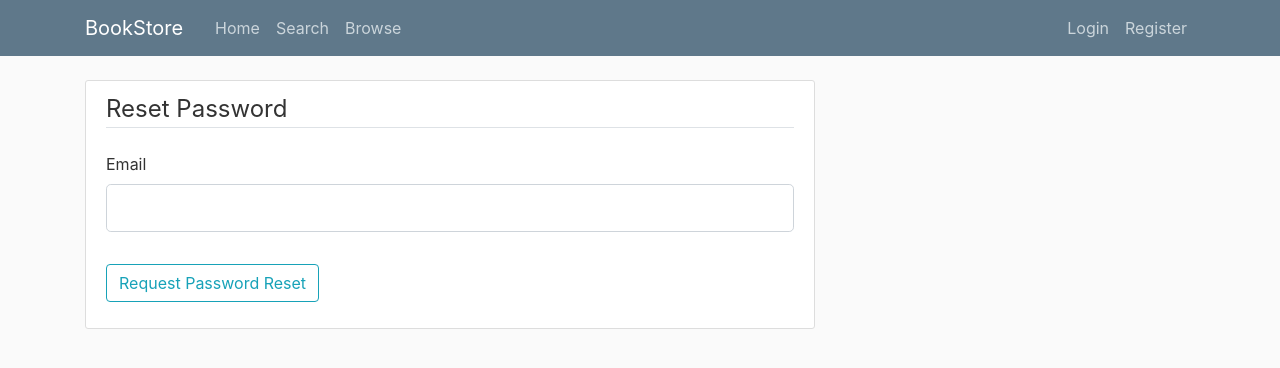
After one commit to lgil019/Bookapp, a Flask app: page /reset_password in a window 1280 px wide. The commit adds this page. Shown: the top 368 px of the page. Run offline with Flask 2, Linux system fonts and the light colour scheme; some libraries are stand-ins or nearby versions.

Commit message:
Reset password and start of ShoppingCart db table

```diff
--- a/bookstore/forms.py
+++ b/bookstore/forms.py
@@ -1,3 +1,4 @@
+from flask.app import Flask
 from flask_wtf import FlaskForm
 from flask_login import current_user
 from wtforms import StringField, PasswordField, SubmitField, BooleanField, SelectField
@@ -23,7 +24,6 @@ class RegistrationForm(FlaskForm):
         user = User.query.filter_by(email=email.data).first()
         if user:
             raise ValidationError('That Email is taken.')
-
 
 
 class LoginForm(FlaskForm):
@@ -63,5 +63,20 @@ class SearchForm(FlaskForm):
                 ('book_rating', 'Rating'),
                 ('date_published', 'Date Published')]
     select = SelectField('Sort By:', choices=choices)
-    #search = StringField('Search')
     submit = SubmitField('Search')
+
+
+class RequestResetForm(FlaskForm):
+    email = StringField('Email', validators=[DataRequired(), Email()])
+    submit = SubmitField('Request Password Reset')
+
+    def validate_email(self, email):
+        user = User.query.filter_by(email=email.data).first()
+        if user is None:
+            raise ValidationError('No account associated with that email.')
+
+
+class ResetPasswordForm(FlaskForm):
+    password = PasswordField('Password', validators=[DataRequired()])
+    confirm_password = PasswordField('Confirm Password', validators=[DataRequired(), EqualTo('password')])
+    submit = SubmitField('Reset Password')
--- a/bookstore/routes.py
+++ b/bookstore/routes.py
@@ -1,15 +1,16 @@
 import bcrypt
 from flask import render_template, url_for, flash, redirect, request
-from bookstore import app, db, bcrypt
-from bookstore.forms import RegistrationForm, LoginForm, UpdateAccountForm, SearchForm
+from bookstore import app, db, bcrypt, mail
+from bookstore.forms import RegistrationForm, LoginForm, UpdateAccountForm, SearchForm, RequestResetForm, ResetPasswordForm
 from bookstore.models import User, Book
 from flask_login import login_user, current_user, logout_user, login_required
-
+from flask_mail import Message
 
 
 @app.route("/")
 def home():
     return render_template('home.html', title="Home")
+
 
 @app.route("/register", methods=['GET', 'POST'])
 def register():
@@ -24,6 +25,7 @@ def register():
         flash(f'{form.username.data} Your account has been created! You can now log in.', 'success')
         return redirect(url_for('login'))
     return render_template('register.html', title='Register', form=form)
+
 
 @app.route("/login", methods=['GET','POST'])
 def login():
@@ -41,11 +43,13 @@ def login():
             flash('Login Unsuccessful! Please check email and password', 'danger')
     return render_template('login.html', title='Login', form=form)
 
+
 @app.route("/logout")
 def logout():
     logout_user()
     flash('Successfully logged out!', 'success')
     return redirect(url_for('home'))
+
 
 @app.route("/account", methods=['GET','POST'])
 @login_required
@@ -70,10 +74,12 @@ def account():
         form.zip.data = current_user.zip
     return render_template('account.html', title='Account', form=form)
 
+
 @app.route("/shoppingcart", methods=['GET', 'POST'])
 @login_required
 def shoppingcart():
     return render_template('shoppingcart.html', title='Shopping Cart')
+
 
 @app.route("/orders", methods=['GET'])
 def orders():
@@ -102,3 +108,44 @@ def search():
 @app.route("/browse", methods=['GET', 'POST'])
 def browse():
     return render_template('browse.html', title='Browse')
+
+
+def send_reset_email(user):
+    token = user.get_reset_token()
+    msg = Message('Password Reset Request', sender='cen4010group11@gmail.com', recipients=[user.email])
+    msg.body = f'''To resset your password, visit the following link:
+{url_for('reset_token', token=token, _external=True)}
+
+If you did not make this request, ignore this email.
+'''
+    mail.send(msg)
+
+@app.route('/reset_password', methods=['GET', 'POST'])
+def reset_request():
+    if current_user.is_authenticated:
+        return redirect(url_for('home'))
+    form = RequestResetForm()
+    if form.validate_on_submit():
+        user = User.query.filter_by(email=form.email.data).first()
+        send_reset_email(user)
+        flash('Reset Password Instructions Sent. Please check spam folder if you did not see it arrive.', 'info')
+        return redirect(url_for('login'))
+    return render_template('reset_request.html', title='Reset Password', form=form)
+
+
+@app.route('/reset_password/<token>', methods=['GET', 'POST'])
+def reset_token(token):
+    if current_user.is_authenticated:
+        return redirect(url_for('home'))
+    user = User.verify_reset_token(token)
+    if not user:
+        flash('Invalid or expired request', 'warning')
+        return redirect(url_for('reset_request'))
+    form = ResetPasswordForm()
+    if form.validate_on_submit():
+        hashed_password = bcrypt.generate_password_hash(form.password.data).decode('utf-8')
+        user.password = hashed_password
+        db.session.commit()
+        flash('Your password has been updated.', 'success')
+        return redirect(url_for('login'))
+    return render_template('reset_token.html', title='Reset Password', form=form)
--- /dev/null
+++ b/bookstore/templates/reset_request.html
@@ -0,0 +1,29 @@
+{% extends "layout.html" %}
+
+
+{% block content%}
+<div class="content-section">
+    <form method="POST" action="">
+        {{ form.hidden_tag() }}
+        <fieldset class="form-group">
+            <legend class="border-bottom mb-4">Reset Password</legend>
+            <div class="form-group">
+                {{ form.email.label(class="form-control-label") }}
+                    {% if form.email.errors %}
+                        {{ form.email(class="form-control form-control-lg is-invalid") }}
+                        <div class="invalid-feedback">
+                        {% for error in form.email.errors %}
+                            <span>{{ error }}</span>
+                        {% endfor %}
+                         </div>
+                    {% else %}
+                        {{ form.email(class="form-control form-control-lg") }}
+                    {% endif %}
+            </div>
+        </fieldset>
+        <div class="form-group">
+            {{ form.submit(class="btn btn-outline-info") }}
+        </div>
+    </form>
+</div>
+{% endblock content%}
--- a/testing.py
+++ b/testing.py
@@ -5,4 +5,4 @@ book = Book.query.all()
 print(book)
 
 for item in book:
-    print(item)
+    print(item.price)
```
Also changed, not shown: bookstore/__init__.py (+7 -1 lines), bookstore/models.py (+28 -1 lines), bookstore/templates/account.html (+30 -13 lines), bookstore/templates/login.html (+4 -6 lines), bookstore/templates/reset_token.html (added, +42 -0 lines), bookstore/templates/shoppingcart.html (+25 -1 lines), bookstore/database.sqlite3.
